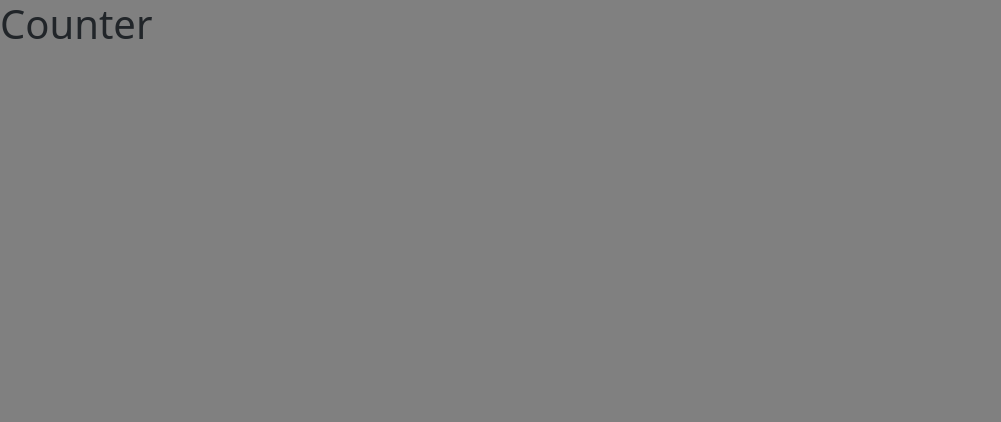
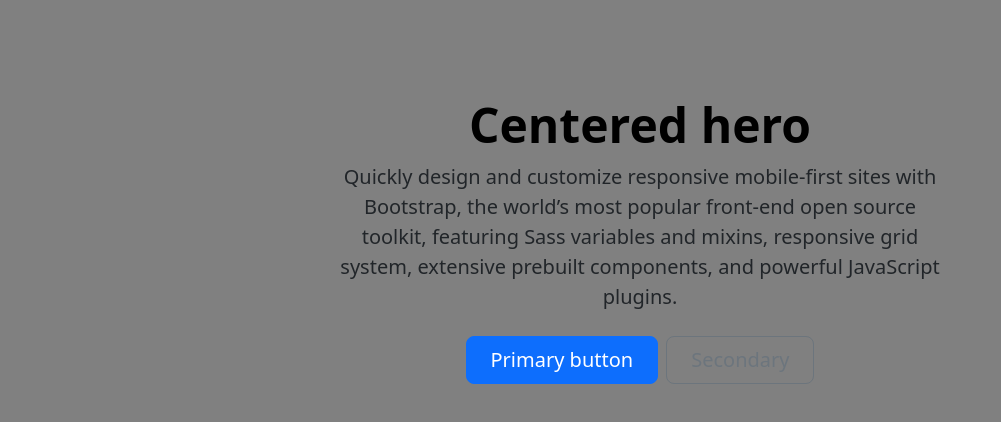
Before and after one commit to CoolShivas/002--Counter_React_Redux, a React (Vite) app in the folder counter_react_redux/: page / in a window 1280 px wide. Shown: the top 422 px of the page, without its empty margins (0-1001 px from the left). Built offline with nearby package versions, Linux system fonts and the light colour scheme.

Commit message:
Added Centered Hero

```diff
--- a/counter_react_redux/src/App.jsx
+++ b/counter_react_redux/src/App.jsx
@@ -2,7 +2,16 @@
 
 const App = () => {
   return (
-    <h1> Counter </h1>
+    <div class="px-4 py-5 my-5 text-center">
+      <h1 class="display-5 fw-bold text-body-emphasis">Centered hero</h1>
+      <div class="col-lg-6 mx-auto">
+        <p class="lead mb-4">Quickly design and customize responsive mobile-first sites with Bootstrap, the world’s most popular front-end open source toolkit, featuring Sass variables and mixins, responsive grid system, extensive prebuilt components, and powerful JavaScript plugins.</p>
+        <div class="d-grid gap-2 d-sm-flex justify-content-sm-center">
+          <button type="button" class="btn btn-primary btn-lg px-4 gap-3">Primary button</button>
+          <button type="button" class="btn btn-outline-secondary btn-lg px-4">Secondary</button>
+        </div>
+      </div>
+    </div>
   )
 }
 
```
